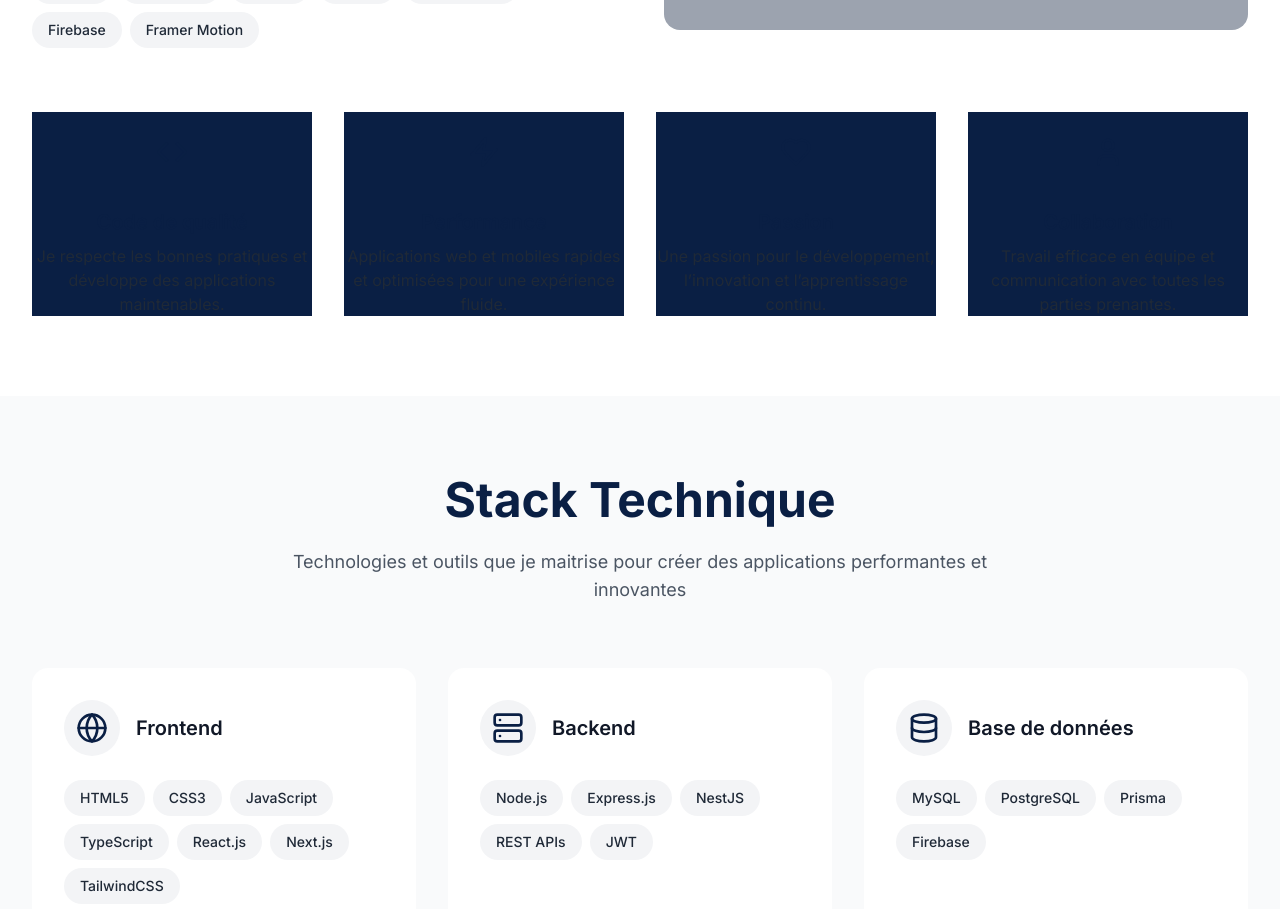
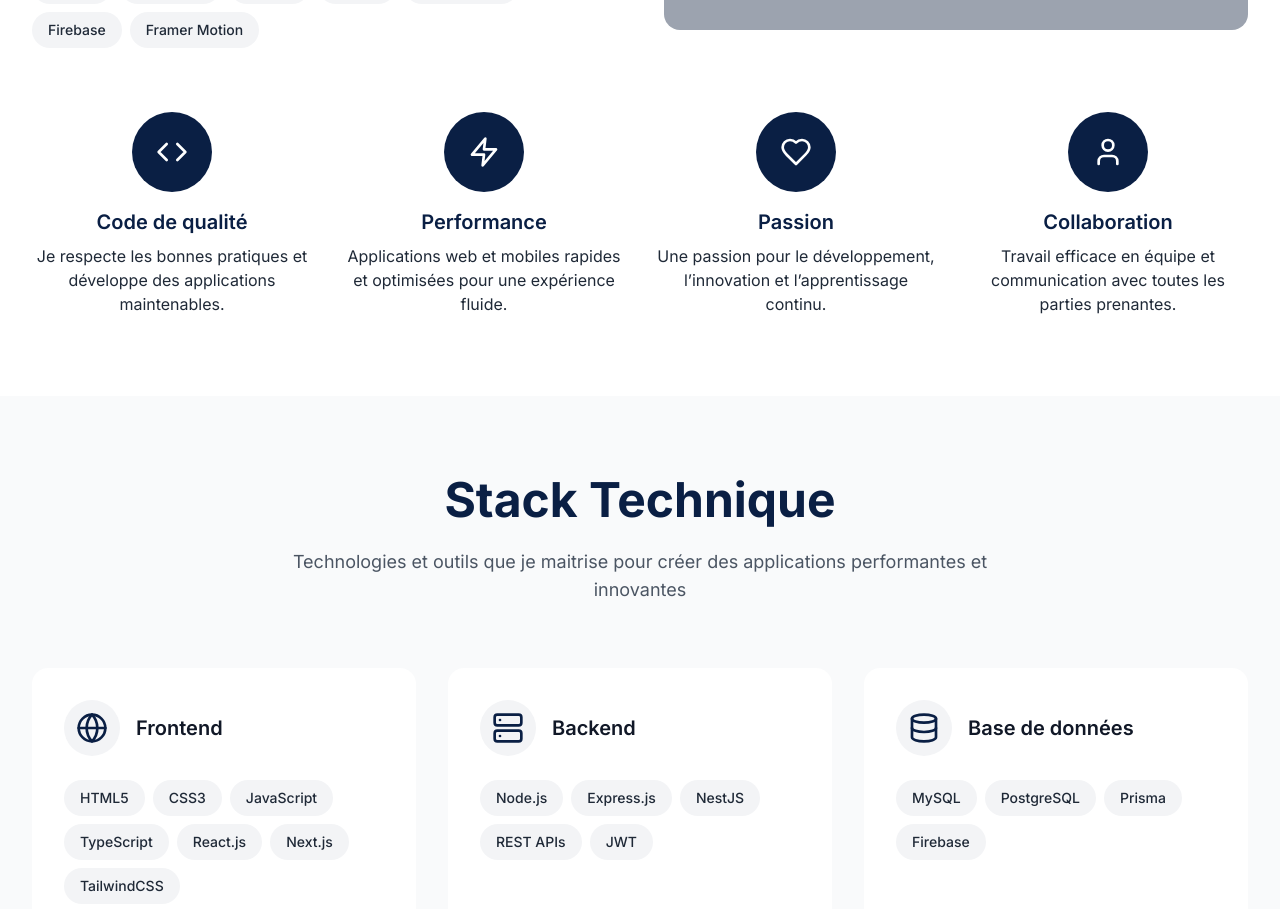
Before and after one commit to Bamba24/portofolio, a React (Vite) app: page / in a window 1280 px wide. Shown: the part 1252-2161 px from the top of the page. Built offline with nearby package versions, Linux system fonts and the light colour scheme.

Commit message:
modif icon

```diff
--- a/src/components/About.tsx
+++ b/src/components/About.tsx
@@ -29,28 +29,28 @@ export default function About() {
 
   const values = [
     {
-      icon: <Code className="text-primary" size={32} />,
+      icon: <Code className="text-primary" size={32} color='white' />,
       titleFr: 'Code de qualité',
       descriptionFr: 'Je respecte les bonnes pratiques et développe des applications maintenables.',
       titleEn: 'Quality Code',
       descriptionEn: 'I follow best practices and develop maintainable applications.'
     },
     {
-      icon: <Zap className="text-primary" size={32} />,
+      icon: <Zap className="text-primary" size={32} color='white' />,
       titleFr: 'Performance',
       descriptionFr: 'Applications web et mobiles rapides et optimisées pour une expérience fluide.',
       titleEn: 'Performance',
       descriptionEn: 'Fast and optimized web & mobile applications for a smooth experience.'
     },
     {
-      icon: <Heart className="text-primary" size={32} />,
+      icon: <Heart className="text-primary" size={32} color='white' />,
       titleFr: 'Passion',
       descriptionFr: 'Une passion pour le développement, l’innovation et l’apprentissage continu.',
       titleEn: 'Passion',
       descriptionEn: 'Passionate about development, innovation and continuous learning.'
     },
     {
-      icon: <User className="text-primary" size={32} />,
+      icon: <User className="text-primary" size={32}  color='white' />,
       titleFr: 'Collaboration',
       descriptionFr: 'Travail efficace en équipe et communication avec toutes les parties prenantes.',
       titleEn: 'Collaboration',
@@ -114,9 +114,9 @@ export default function About() {
                 <motion.div
                   key={index}
                   variants={item}
-                  className="text-center bg-primary"
+                  className="text-center "
                 >
-                  <div className=" text-white rounded-full w-20 h-20 flex items-center justify-center mx-auto mb-4">
+                  <div className="bg-primary  rounded-full w-20 h-20 flex items-center justify-center mx-auto mb-4">
                     {value.icon}
                   </div>
 
```
